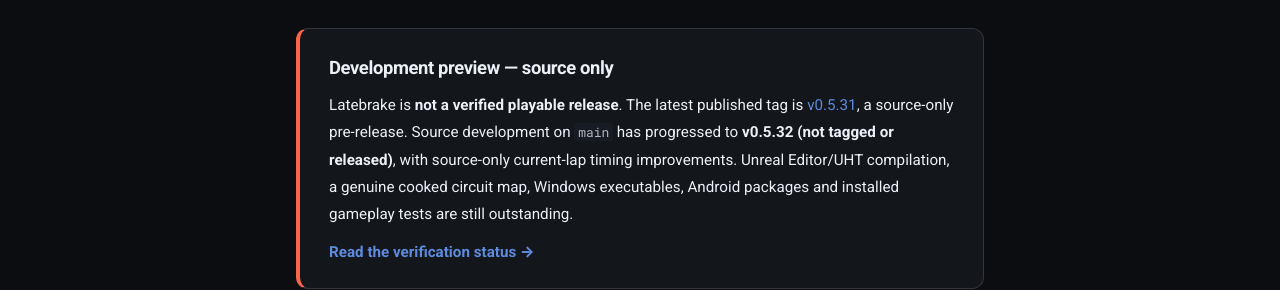
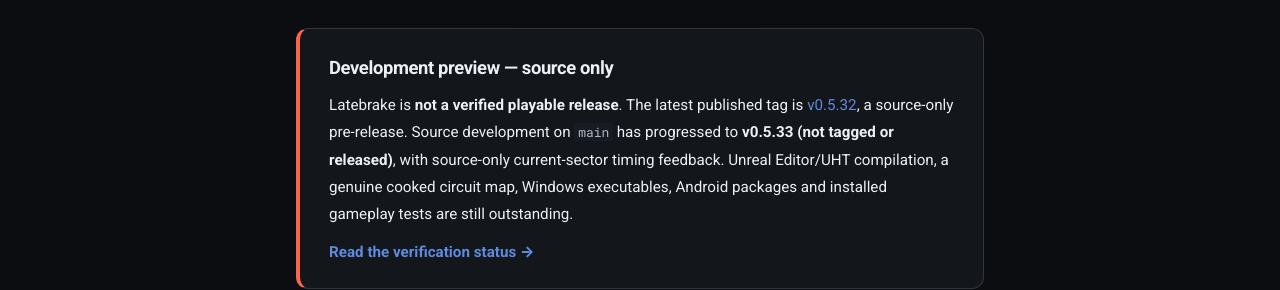
Before and after one commit to sanskarIN/latebrake, an MkDocs documentation site: the page built from docs/index.md, in a window 1280 px wide and 900 px high, scrolled down 702 px. Shown: the part 164-454 px from the top of the window. Built offline with MkDocs 1.6.1 and Material for MkDocs 9.7.7, drawn with Linux system fonts in a browser that asks for light colours; comment, search, counter and statistics services are not loaded.

Commit message:
docs(v0.5.33): sync published v0.5.32 and unreleased timing feature (docs/index.md)

```diff
--- a/docs/index.md
+++ b/docs/index.md
@@ -16,7 +16,7 @@
 
 <div class="lb-status-panel" role="status">
   <div class="lb-status-title">Development preview — source only</div>
-  <p>Latebrake is <strong>not a verified playable release</strong>. The latest published tag is <a href="https://github.com/sanskarIN/latebrake/releases/tag/v0.5.31">v0.5.31</a>, a source-only pre-release. Source development on <code>main</code> has progressed to <strong>v0.5.32 (not tagged or released)</strong>, with source-only current-lap timing improvements. Unreal Editor/UHT compilation, a genuine cooked circuit map, Windows executables, Android packages and installed gameplay tests are still outstanding.</p>
+  <p>Latebrake is <strong>not a verified playable release</strong>. The latest published tag is <a href="https://github.com/sanskarIN/latebrake/releases/tag/v0.5.32">v0.5.32</a>, a source-only pre-release. Source development on <code>main</code> has progressed to <strong>v0.5.33 (not tagged or released)</strong>, with source-only current-sector timing feedback. Unreal Editor/UHT compilation, a genuine cooked circuit map, Windows executables, Android packages and installed gameplay tests are still outstanding.</p>
   <a href="development-status/">Read the verification status →</a>
 </div>
 
```
